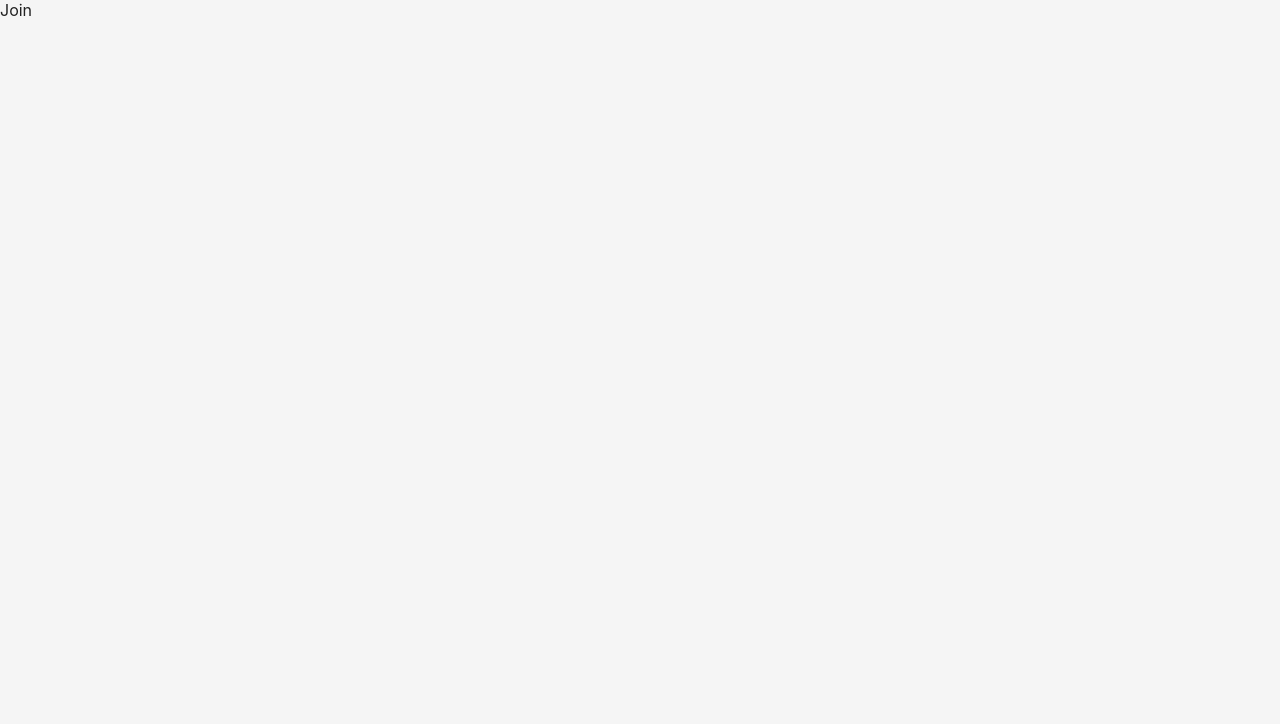
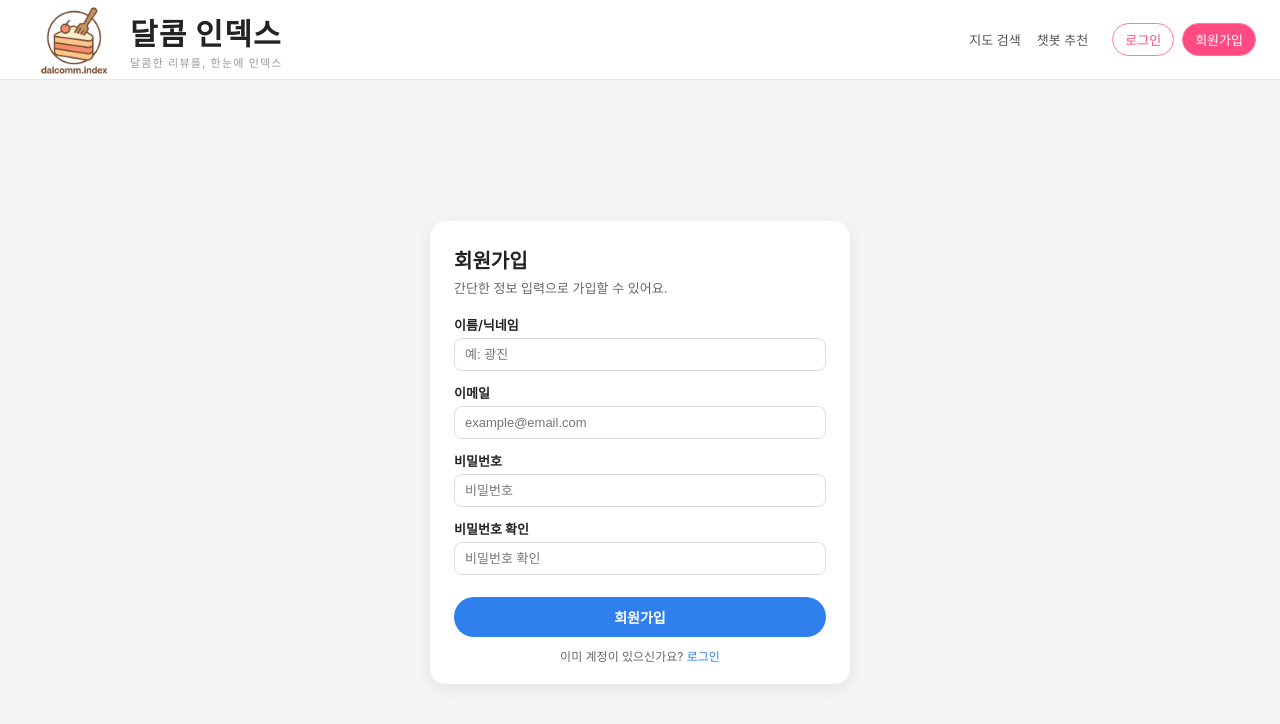
Before and after one commit to 2025-DongA-1/DalcommIndex, a React (Vite) app in the folder project01/: page /join in a window 1280 px wide. Shown: the top 724 px of the page. Built offline with nearby package versions, Linux system fonts and the light colour scheme.

Commit message:
로그인,회원가입 추가

```diff
--- a/project01/src/pages/Join.jsx
+++ b/project01/src/pages/Join.jsx
@@ -1,9 +1,76 @@
-import React from 'react'
+// src/pages/Join.jsx
+import { useState } from "react";
+import { Link, useNavigate } from "react-router-dom";
+import Header from '../components/Header';
 
-const Join = () => {
+export default function Join() {
+  const nav = useNavigate();
+  const [name, setName] = useState("");
+  const [email, setEmail] = useState("");
+  const [pw, setPw] = useState("");
+  const [pw2, setPw2] = useState("");
+  const [loading, setLoading] = useState(false);
+  const [err, setErr] = useState("");
+
+  const onSubmit = async (e) => {
+    e.preventDefault();
+    setErr("");
+
+    if (!name.trim() || !email.trim() || !pw.trim()) return setErr("필수 항목을 입력해주세요.");
+    if (pw !== pw2) return setErr("비밀번호가 서로 일치하지 않습니다.");
+
+    try {
+      setLoading(true);
+      // TODO: API 연동 (예: await api.post("/auth/register", { name, email, password: pw }))
+      nav("/login");
+    } catch (e2) {
+      setErr("회원가입에 실패했습니다. 잠시 후 다시 시도해주세요.");
+    } finally {
+      setLoading(false);
+    }
+  };
+
   return (
-    <div>Join</div>
-  )
+     <div className="app-container">
+      <Header />
+    <main className="auth-main">
+      <div className="card">
+        <div className="card-title">회원가입</div>
+        <div className="card-subtitle">간단한 정보 입력으로 가입할 수 있어요.</div>
+
+        <form onSubmit={onSubmit}>
+          <div className="form-group">
+            <label>이름/닉네임</label>
+            <input value={name} onChange={(e) => setName(e.target.value)} placeholder="예: 광진" />
+          </div>
+
+          <div className="form-group">
+            <label>이메일</label>
+            <input value={email} onChange={(e) => setEmail(e.target.value)} placeholder="example@email.com" />
+          </div>
+
+          <div className="form-group">
+            <label>비밀번호</label>
+            <input type="password" value={pw} onChange={(e) => setPw(e.target.value)} placeholder="비밀번호" />
+          </div>
+
+          <div className="form-group">
+            <label>비밀번호 확인</label>
+            <input type="password" value={pw2} onChange={(e) => setPw2(e.target.value)} placeholder="비밀번호 확인" />
+          </div>
+
+          {err && <div className="helper" style={{ color: "#d33" }}>{err}</div>}
+
+          <button className="auth-submit-btn" disabled={loading}>
+            {loading ? "가입 중..." : "회원가입"}
+          </button>
+        </form>
+
+        <div className="bottom-text">
+          이미 계정이 있으신가요? <Link to="/login">로그인</Link>
+        </div>
+      </div>
+    </main>
+    </div>
+  );
 }
-
-export default Join
--- a/project01/src/pages/Login.jsx
+++ b/project01/src/pages/Login.jsx
@@ -1,9 +1,66 @@
-import React from 'react'
+// src/pages/Login.jsx
+import { useState } from "react";
+import { Link, useNavigate } from "react-router-dom";
+import Header from '../components/Header';
 
-const Login = () => {
+export default function Login() {
+  const nav = useNavigate();
+  const [email, setEmail] = useState("");
+  const [pw, setPw] = useState("");
+  const [loading, setLoading] = useState(false);
+  const [err, setErr] = useState("");
+
+  const onSubmit = async (e) => {
+    e.preventDefault();
+    setErr("");
+
+    if (!email.trim() || !pw.trim()) return setErr("이메일과 비밀번호를 입력해주세요.");
+
+    try {
+      setLoading(true);
+      // TODO: API 연동 (예: await api.post("/auth/login", { email, password: pw }))
+      // 성공 시 토큰/유저 저장 -> nav("/map")
+      nav("/map");
+    } catch (e2) {
+      setErr("로그인에 실패했습니다. 입력값을 확인해주세요.");
+    } finally {
+      setLoading(false);
+    }
+  };
+
   return (
-    <div>Login</div>
-  )
+    <div className="app-container">
+      <Header />
+
+      <main className="auth-main">
+        <div className="card">
+          <div className="card-title">로그인</div>
+          <div className="card-subtitle">달콤 인덱스 서비스를 이용하려면 로그인해주세요.</div>
+
+          <form onSubmit={onSubmit}>
+            <div className="form-group">
+              <label>이메일</label>
+              <input value={email} onChange={(e) => setEmail(e.target.value)} placeholder="example@email.com" />
+            </div>
+
+            <div className="form-group">
+              <label>비밀번호</label>
+              <input type="password" value={pw} onChange={(e) => setPw(e.target.value)} placeholder="비밀번호" />
+            </div>
+
+            {err && <div className="helper" style={{ color: "#d33" }}>{err}</div>}
+
+            <button className="auth-submit-btn" disabled={loading}>
+              {loading ? "로그인 중..." : "로그인"}
+            </button>
+          </form>
+
+          <div className="bottom-text">
+            아직 회원이 아니신가요? <Link to="/join">회원가입</Link>
+          </div>
+        </div>
+    </main>
+    </div>
+
+  );
 }
-
-export default Login
```
